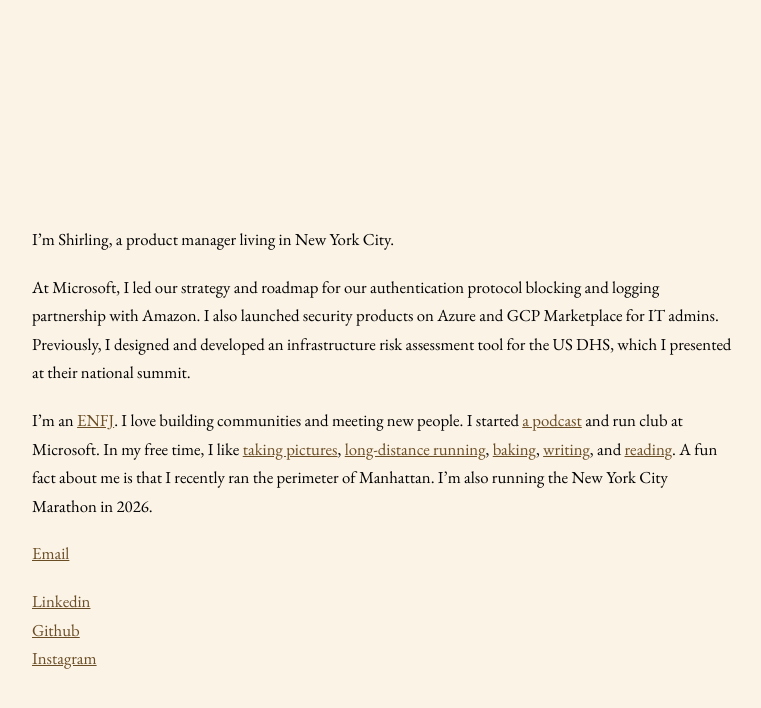
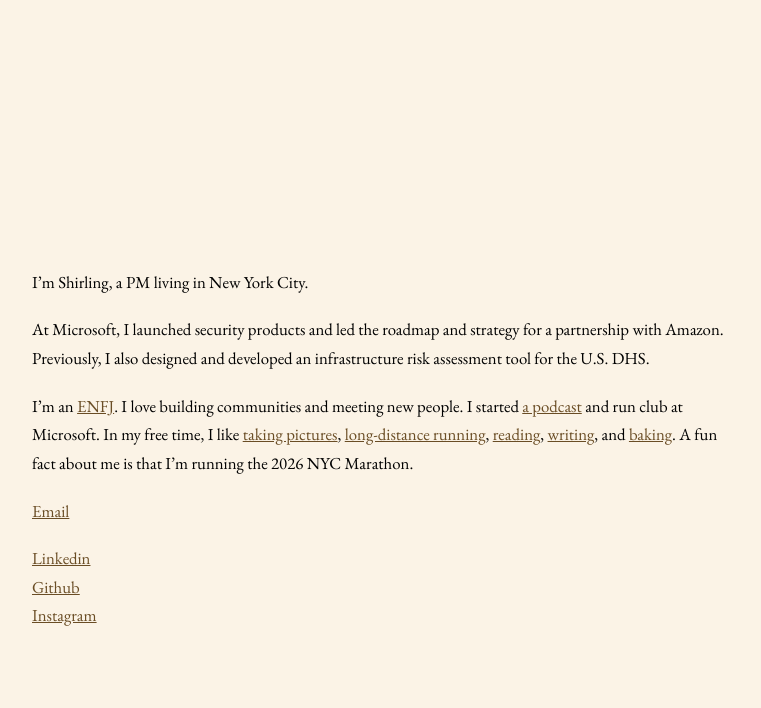
Before and after one commit to shirlingxu/shirlingxu.github.io, a Jekyll site: the page built from index.md, in a window 1280 px wide. Shown: the top 708 px of the page, without its empty margins (258-1019 px from the left). Built offline with Jekyll 4.4.1, drawn with Linux system fonts in a browser that asks for light colours.

Commit message:
Revise personal introduction and career highlights
Updated job title and streamlined descriptions of past roles. Adjusted marathon participation details.

```diff
--- a/index.md
+++ b/index.md
@@ -3,11 +3,11 @@ layout: default
 title: "Shirling Xu"
 ---
 
-I'm Shirling, a product manager living in New York City.
+I'm Shirling, a PM living in New York City.
 
-At Microsoft, I led our strategy and roadmap for our authentication protocol blocking and logging partnership with Amazon. I also launched security products on Azure and GCP Marketplace for IT admins. Previously, I designed and developed an infrastructure risk assessment tool for the US DHS, which I presented at their national summit.
+At Microsoft, I launched security products and led the roadmap and strategy for a partnership with Amazon. Previously, I also designed and developed an infrastructure risk assessment tool for the U.S. DHS.
 
-I'm an [ENFJ](https://en.wikipedia.org/wiki/ENFJ). I love building communities and meeting new people. I started [a podcast](https://open.spotify.com/show/06VOdssQHF2Y0iCV7Hxmu8) and run club at Microsoft. In my free time, I like [taking pictures](https://www.instagram.com/shirlingpics), [long-distance running](https://www.strava.com/athletes/118068123), [baking](https://www.instagram.com/shirlingbakes), [writing](https://www.substack.com/@shirling), and [reading](https://www.goodreads.com/shirlingxu). A fun fact about me is that I recently ran the perimeter of Manhattan. I'm also running the New York City Marathon in 2026.
+I'm an [ENFJ](https://en.wikipedia.org/wiki/ENFJ). I love building communities and meeting new people. I started [a podcast](https://open.spotify.com/show/06VOdssQHF2Y0iCV7Hxmu8) and run club at Microsoft. In my free time, I like [taking pictures](https://www.instagram.com/shirlingpics), [long-distance running](https://www.strava.com/athletes/118068123), [reading](https://www.goodreads.com/shirlingxu), [writing](https://www.substack.com/@shirling), and [baking](https://www.instagram.com/shirlingbakes). A fun fact about me is that I'm running the 2026 NYC Marathon.
 
 [Email](mailto:shirling.xu@gmail.com)
 
```
